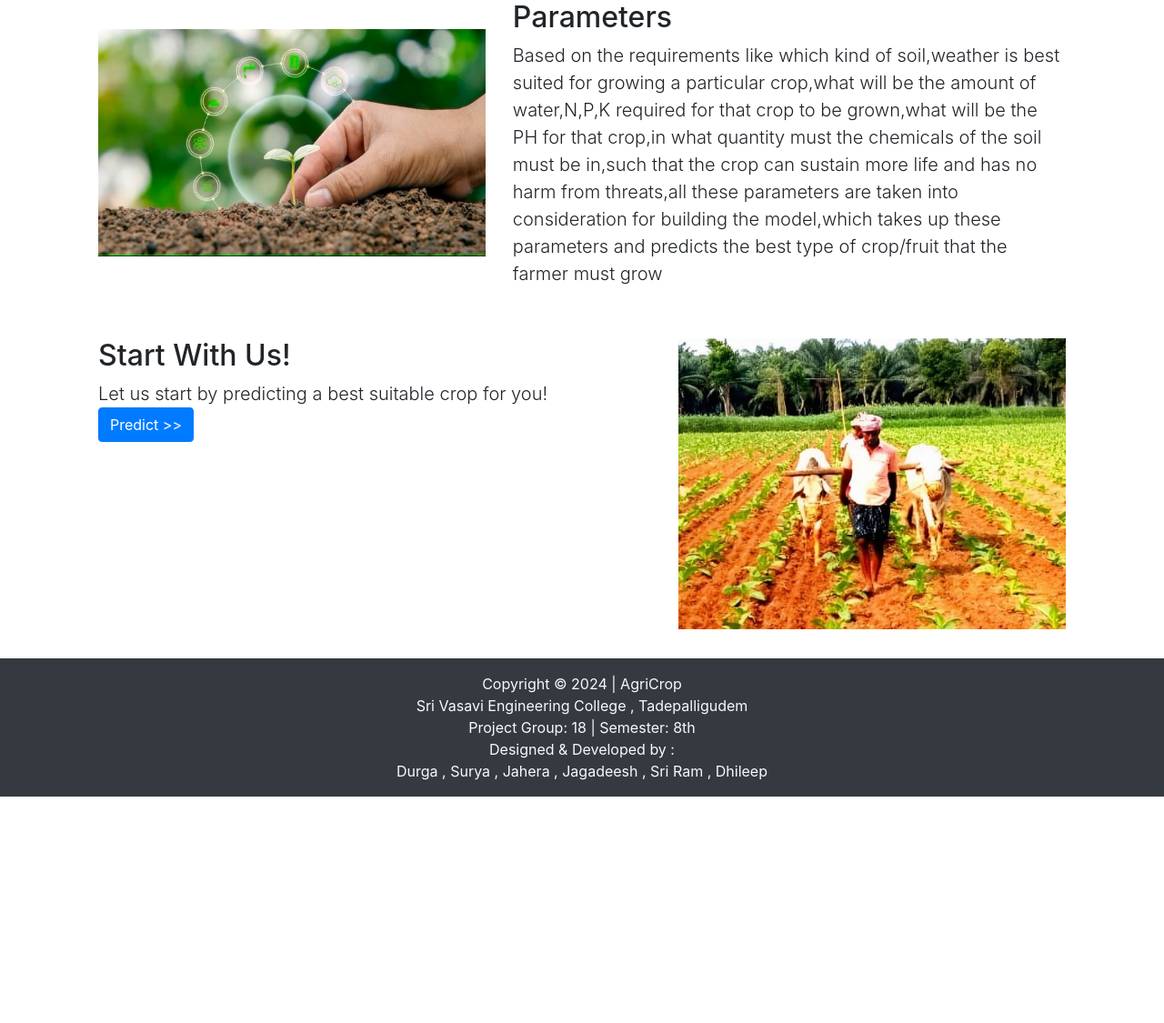
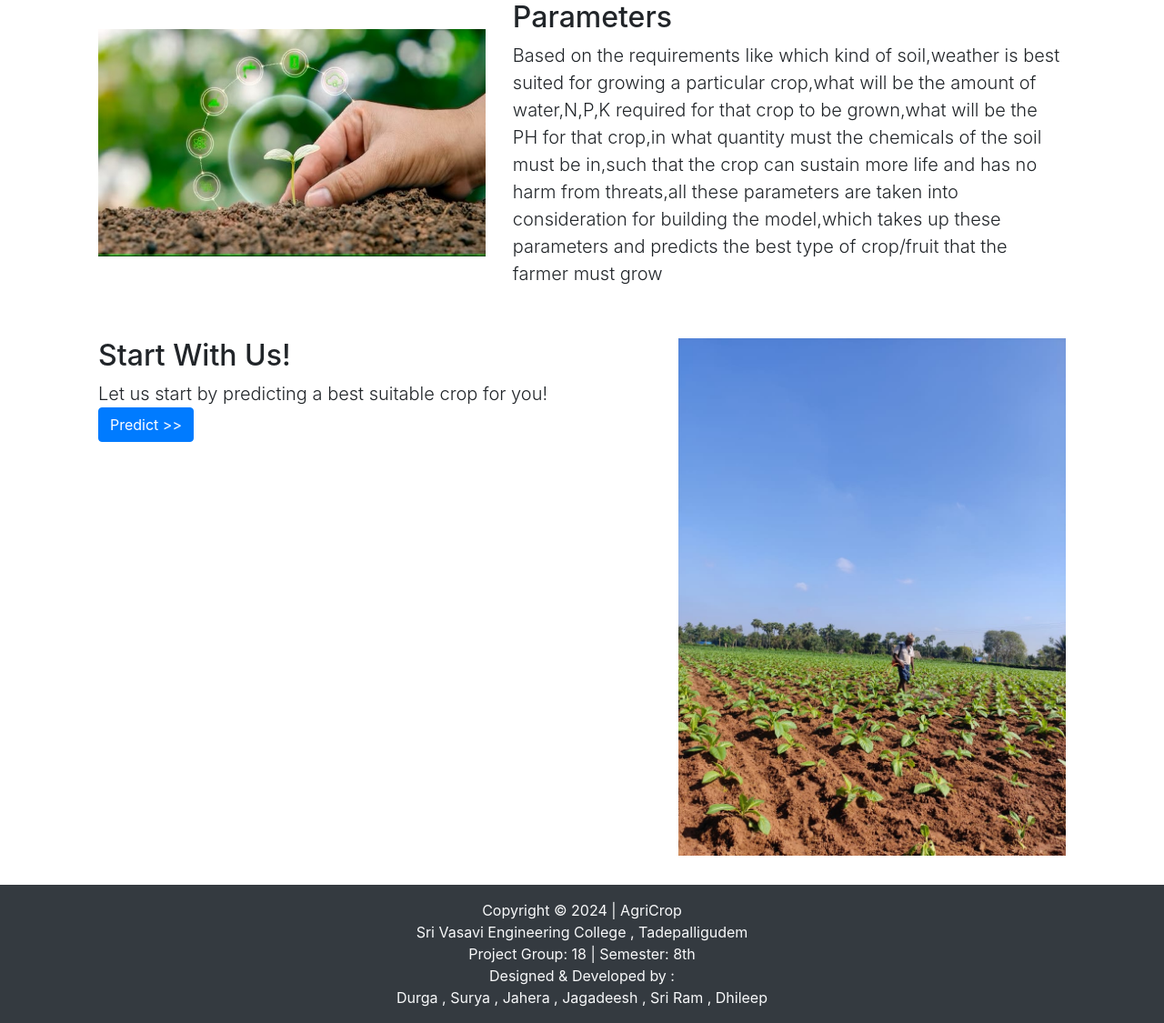
Before and after one commit to suryalaveti/NaturePromise, a Flask app: page / in a window 1280 px wide. Shown: the part 1050-2175 px from the top of the page at 91% size. Before the commit the page ends 1926 px from the top, so only its background shows below. Run offline with Flask 3, Linux system fonts and the light colour scheme; parts of the project's set-up code (start-up, migrations or seed data) failed here and were passed over; some libraries are stand-ins or nearby versions.

Commit message:
Update index.html

```diff
--- a/templates/index.html
+++ b/templates/index.html
@@ -136,7 +136,7 @@
                 <h2 class="featurette-heading">Start With Us!<span class="text-muted"></span></h2>
                 <p class="lead">Let us start by predicting a best suitable crop for you! <br/> <a href="/predict" class="btn btn-primary">Predict &gt;&gt;</a></p></div>
             <div class="col-md-5 my-4">
-                <img src="/static/images/farmer5.jpg" class="d-block w-100" alt="..." >
+                <img src="/static/images/farmer6.jpg" class="d-block w-100" alt="..." >
             </div>
         </div>
 
```
